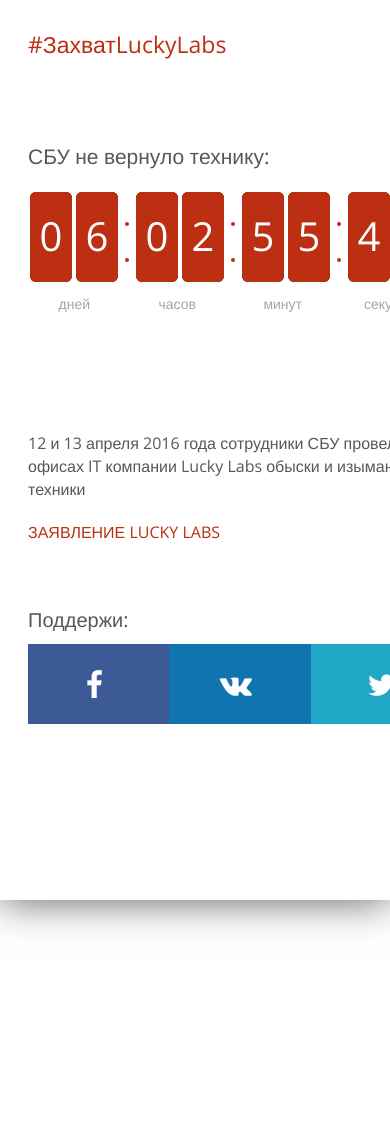
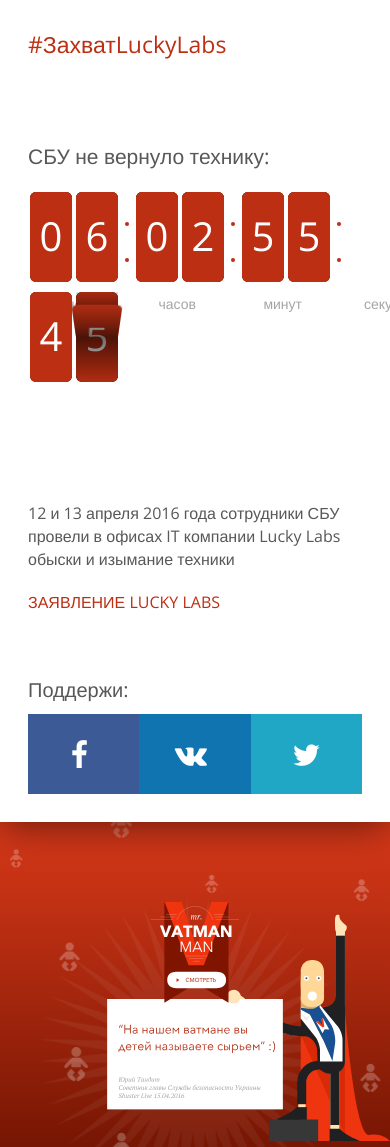
Before and after one commit to rooooster/vatmanman, a Jekyll site: the page built from _posts/ru/0001-01-01-home.md, in a window 390 px wide. Built offline with Jekyll 4.4.1, drawn with Linux system fonts in a browser that asks for light colours; some web fonts are replaced.

Commit message:
add media queries

```diff
--- a/_includes/parallax.html
+++ b/_includes/parallax.html
@@ -6,5 +6,5 @@
     {% include svg/star.svg class='parallax__star' %}
     {% include svg/babies.svg class='parallax__balls parallax__balls--one' %}
     {% include svg/babies.svg class='parallax__balls parallax__balls--two' %}
-    {% include svg/man.svg class='parallax__man' %}
+    {% include svg/man2.svg class='parallax__man' %}
 </div>
--- a/_scss/_timer.scss
+++ b/_scss/_timer.scss
@@ -1,7 +1,7 @@
 @import 'vendor/flipclock';
 
 .timer {
-    margin: 0 0 140px;
+    margin: 0 0 120px;
     // margin: 0 0 60px;
     position: relative;
     @include clearfix;
--- a/assets/css/main.css
+++ b/assets/css/main.css
@@ -594,27 +594,36 @@
   display: inline-block;
 }
 
+@media (min-width: 754px) {
   main {
+    overflow: hidden;
     position: absolute;
     width: 100%;
     height: 100%;
     left: 0;
     top: 0;
-  overflow: hidden;
+  }
 }
 
 .content {
   background: #fff;
   float: left;
-  width: 480px;
+  width: 100%;
   -webkit-box-shadow: 0 0 40px rgba(0, 0, 0, 0.65);
           box-shadow: 0 0 40px rgba(0, 0, 0, 0.65);
   padding: 28px;
   -webkit-box-sizing: border-box;
           box-sizing: border-box;
+  position: relative;
+  z-index: 200;
+}
+
+@media (min-width: 754px) {
+  .content {
     position: absolute;
+    width: 480px;
     height: 100%;
-  z-index: 200;
+  }
 }
 
 .content__hash {
@@ -642,28 +651,45 @@
 }
 
 .parallax {
-  float: right;
   -webkit-box-sizing: border-box;
           box-sizing: border-box;
+  float: left;
   right: 0;
-  height: 100%;
   width: -webkit-calc(100% - 480px);
   width: calc(100% - 480px);
+  width: 100%;
   background: -webkit-gradient(linear, left bottom, left top, from(#761603), to(#d93919));
   background: -webkit-linear-gradient(bottom, #761603, #d93919 100%);
   background: linear-gradient(to top, #761603, #d93919 100%);
   position: relative;
+  overflow: hidden;
 }
 
+@media (min-width: 754px) {
+  .parallax {
+    float: right;
+    width: -webkit-calc(100% - 480px);
+    width: calc(100% - 480px);
+    height: 100%;
+  }
+}
+
+.parallax__man {
+  position: relative;
+  width: 100%;
+  height: auto;
+  z-index: 180;
+  padding-top: 80px;
+}
+
+@media (min-width: 754px) {
   .parallax__man {
     position: absolute;
     bottom: 0;
     left: 50%;
     -webkit-transform: translate3d(-50%, 0, 0);
             transform: translate3d(-50%, 0, 0);
-  width: 100%;
-  height: auto;
-  z-index: 180;
+  }
 }
 
 .parallax__star {
@@ -1166,7 +1192,7 @@
 }
 
 .timer {
-  margin: 0 0 140px;
+  margin: 0 0 120px;
   position: relative;
   font-family: "Open Sans", "Helvetica Neue", Helvetica, Arial, sans-serif;
 }
```
Also changed, not shown: _scss/_-vars.scss (+8 -0 lines), _scss/_base.scss (+9 -6 lines), _scss/_content.scss (+8 -3 lines), _scss/_parallax.scss (+19 -7 lines), _includes/svg/man2.svg (added). Lines whose indentation alone changed are shown as unchanged.
